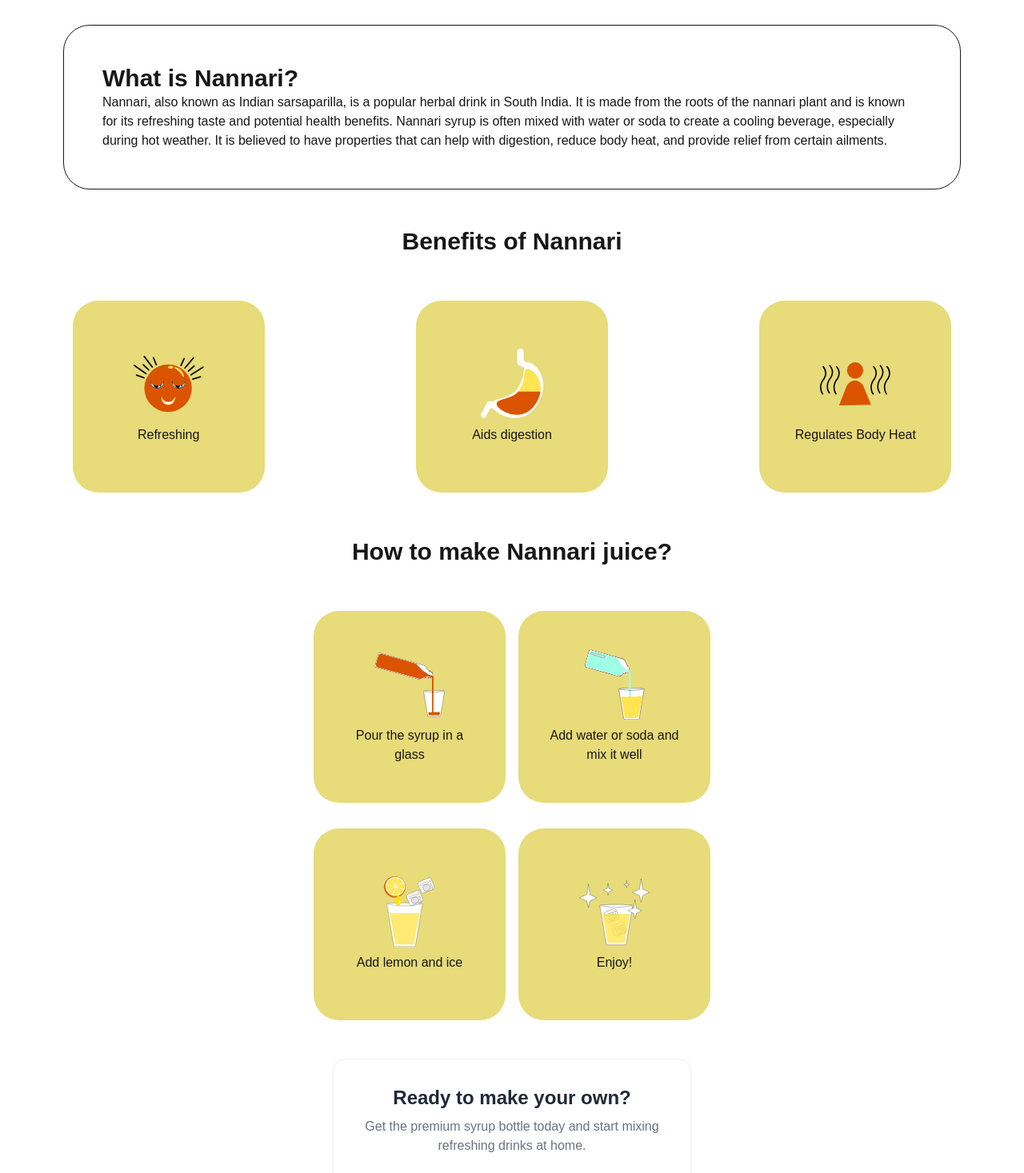
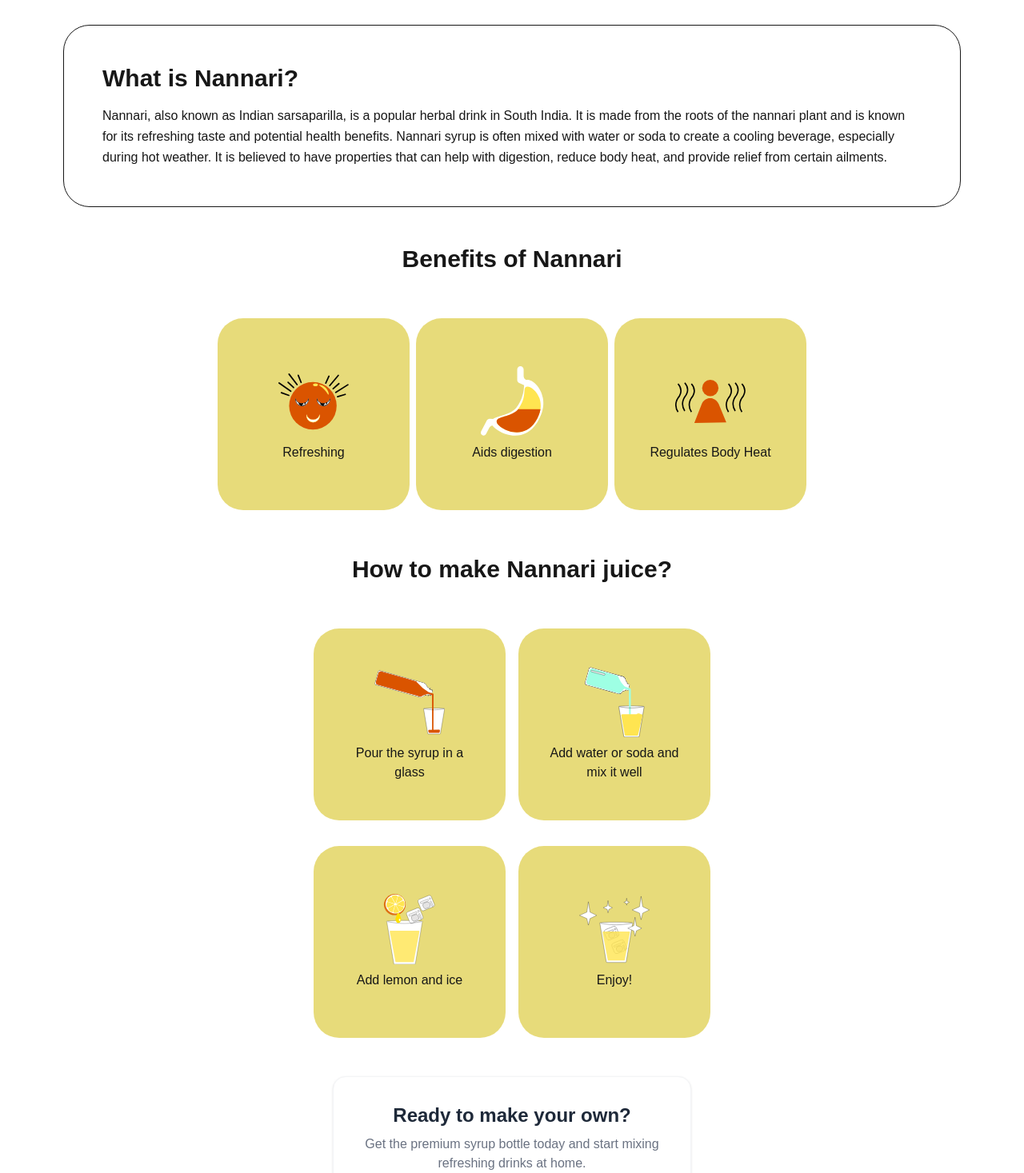
Before and after one commit to Irah2/Nannari, a Next.js app: page / in a window 1280 px wide. Shown: the part 520-1987 px from the top of the page at 80% size. Built offline with nearby package versions, Linux system fonts and the light colour scheme.

Commit message:
Added gsap animation

```diff
--- a/app/ThirdHome.tsx
+++ b/app/ThirdHome.tsx
@@ -1,21 +1,88 @@
+"use client"; // Required if using Next.js App Router
+
+import { useRef } from "react";
+import gsap from "gsap";
+import { useGSAP } from "@gsap/react";
+import { ScrollTrigger } from "gsap/ScrollTrigger";
 import Card from "./Components";
 
+// Register GSAP plugins
+gsap.registerPlugin(useGSAP, ScrollTrigger);
+
 export default function ThirdHome() {
-    return(//#da5400
-        <div>
+    const container = useRef(null);
 
+    useGSAP(() => {
+        // 1. Hero Animations (Plays immediately on load)
+        gsap.from(".gsap-hero", {
+            y: 50,
+            opacity: 0,
+            duration: 1,
+            stagger: 0.2,
+            ease: "power3.out",
+        });
 
+        // 2. About Section (Fades and slides up on scroll)
+        gsap.from(".gsap-about", {
+            scrollTrigger: {
+                trigger: ".gsap-about",
+                start: "top 85%", // Triggers when the top of the element hits 85% down the viewport
+            },
+            y: 40,
+            opacity: 0,
+            duration: 0.8,
+            ease: "power2.out",
+        });
+
+        // 3. Benefits Cards (Staggered pop-in on scroll)
+        gsap.from(".gsap-benefit", {
+            scrollTrigger: {
+                trigger: ".benefits-container",
+                start: "top 80%",
+            },
+            scale: 0.8,
+            opacity: 0,
+            duration: 0.6,
+            stagger: 0.15,
+            ease: "back.out(1.7)", // Gives a slight bounce effect
+        });
+
+        // 4. How to Make Cards (Staggered slide up on scroll)
+        gsap.from(".gsap-step", {
+            scrollTrigger: {
+                trigger: ".steps-container",
+                start: "top 80%",
+            },
+            y: 50,
+            opacity: 0,
+            duration: 0.6,
+            stagger: 0.15,
+            ease: "power2.out",
+        });
+
+        // 5. Bottom CTA (Pops in on scroll)
+        gsap.from(".gsap-cta", {
+            scrollTrigger: {
+                trigger: ".gsap-cta",
+                start: "top 90%",
+            },
+            scale: 0.9,
+            opacity: 0,
+            duration: 0.8,
+            ease: "power3.out",
+        });
+    }, { scope: container }); // Scope limits animations to elements inside this specific component
+
+    return(
+        <div ref={container}>
+
+            {/* HERO SECTION */}
             <div className="w-full h-1/2 bg-[#e7db7a] flex items-center justify-center pt-4 pb-4 px-6">
                 <div className="max-w-7xl mx-auto flex flex-col items-center text-center">
 
                     <div className="flex flex-col sm:flex-row-reverse items-center justify-center gap-2 sm:gap-12 mb-2">
-                        {/* Massive, Centered Image */}
 
-
-
-
-                        <div className="flex flex-wrap justify-center ">
-
+                        <div className="flex flex-wrap justify-center gsap-hero">
                             <div className="w-3/2 max-w-3/2 mb-2 flex justify-center">
                                 <img
                                     src="/Images_Svgs/Logo.svg"
@@ -27,10 +94,9 @@ export default function ThirdHome() {
                             <h1 className="text-2xl text-center md:text-5xl font-extrabold text-gray-900 leading-tight tracking-tight mb-2">
                                 Your Perfect Summer
                             </h1>
-
                         </div>
 
-                        <div className="flex flex-col sm:flex-col items-start gap-2 bg-[#e7db7a] p-6 md:p-12 rounded-3xl shadow-xl border border-gray-100">
+                        <div className="flex flex-col sm:flex-col items-start gap-2 bg-[#e7db7a] p-6 md:p-12 rounded-3xl shadow-xl border border-gray-100 gsap-hero">
                             <div className="flex flex-col items-center sm:items-start gap-4 text-center sm:text-left">
                                 <p className="text-sm sm:text-4xl font-semibold text-black">A bottle of our signature syrup</p>
                                 <span className="text-4xl sm:text-6xl font-black text-gray-900">₹150</span>
@@ -42,16 +108,14 @@ export default function ThirdHome() {
 
                     </div>
 
-
-
-
                 </div>
             </div>
 
-
-            <div className="p-12 outline outline-1 w-7/8 rounded-[32px] mx-auto mt-12">
-                <h1 className="font-bold text-3xl ">What is Nannari?</h1>
-                <p>Nannari, also known as Indian sarsaparilla, is a popular herbal drink in South India. It is made from the
+            {/* ABOUT SECTION */}
+            <div className="p-12 outline outline-1 w-7/8 rounded-[32px] mx-auto mt-12 gsap-about">
+                <h1 className="font-bold text-3xl mb-4">What is Nannari?</h1>
+                <p className="leading-relaxed">
+                   Nannari, also known as Indian sarsaparilla, is a popular herbal drink in South India. It is made from the
                    roots of the nannari plant and is known
                    for its refreshing taste and potential health benefits.
                    Nannari syrup is often mixed with water or soda to create a cooling beverage,
@@ -60,50 +124,41 @@ export default function ThirdHome() {
                 </p>
             </div>
 
+            {/* BENEFITS SECTION */}
             <h1 className="font-bold text-3xl mx-auto p-12 text-center">Benefits of Nannari</h1>
 
-            <div className="flex flex-wrap justify-center gap-2 my-auto mx-auto">
-                <div className="bg-[#e7db7a] w-60 h-60 flex flex-col items-center justify-center gap-2 p-8 rounded-[32px] mx-auto my-2">
-                    <img className="w-1/2 h-1/2 mx-auto" src="/Images_Svgs/refreshingFace.svg" alt="Pouring Syrup" />
-                    <p className="text-center">Refreshing</p>
+            <div className="flex flex-wrap justify-center gap-2 my-auto mx-auto benefits-container">
+                <div className="gsap-benefit">
+                    <Card imgSrc="/Images_Svgs/refreshingFace.svg" imgAlt="Refreshing" text="Refreshing" />
                 </div>
-
-                <Card imgSrc="/Images_Svgs/stomach.svg"
-                imgAlt="Stomach"
-                text="Aids digestion"
-                />
-
-                <Card imgSrc="/Images_Svgs/BodyHeat.svg"
-                imgAlt="BodyHeat"
-                text="Regulates Body Heat"
-                />
-
+                <div className="gsap-benefit">
+                    <Card imgSrc="/Images_Svgs/stomach.svg" imgAlt="Stomach" text="Aids digestion" />
+                </div>
+                <div className="gsap-benefit">
+                    <Card imgSrc="/Images_Svgs/BodyHeat.svg" imgAlt="BodyHeat" text="Regulates Body Heat" />
+                </div>
             </div>
 
+            {/* HOW TO MAKE SECTION */}
             <h1 className="font-bold text-3xl mx-auto p-12 text-center">How to make Nannari juice?</h1>
 
-            <div className="grid grid-cols-2 w-fit mx-auto gap-4 ">
-                <Card imgSrc="/Images_Svgs/pouring.svg"
-                imgAlt="Pouring Syrup"
-                text="Pour the syrup in a glass"
-                />
-
-                <Card imgSrc="/Images_Svgs/pouringWater.svg"
-                imgAlt="Water"
-                text="Add water or soda and mix it well"
-                />
-                <Card imgSrc="/Images_Svgs/LemonAndIce(1).svg"
-                imgAlt="Lemon"
-                text="Add lemon and ice"
-                />
-                <Card imgSrc="/Images_Svgs/FinishedJuice.svg"
-                imgAlt="Enjoy"
-                text="Enjoy!"
-                />
-
+            <div className="grid grid-cols-2 w-fit mx-auto gap-4 steps-container">
+                <div className="gsap-step">
+                    <Card imgSrc="/Images_Svgs/pouring.svg" imgAlt="Pouring Syrup" text="Pour the syrup in a glass" />
+                </div>
+                <div className="gsap-step">
+                    <Card imgSrc="/Images_Svgs/pouringWater.svg" imgAlt="Water" text="Add water or soda and mix it well" />
+                </div>
+                <div className="gsap-step">
+                    <Card imgSrc="/Images_Svgs/LemonAndIce(1).svg" imgAlt="Lemon" text="Add lemon and ice" />
+                </div>
+                <div className="gsap-step">
+                    <Card imgSrc="/Images_Svgs/FinishedJuice.svg" imgAlt="Enjoy" text="Enjoy!" />
+                </div>
             </div>
 
-            <div className="flex flex-col items-center justify-center mt-10 p-6 sm:p-8 bg-white rounded-2xl shadow-sm border border-gray-100 max-w-md mx-auto text-center">
+            {/* CTA SECTION */}
+            <div className="flex flex-col items-center justify-center mt-10 p-6 sm:p-8 bg-white rounded-2xl shadow-sm border border-gray-100 max-w-md mx-auto text-center gsap-cta">
                 <h3 className="text-2xl font-bold text-gray-800 mb-2">
                     Ready to make your own?
                 </h3>
@@ -121,9 +176,7 @@ export default function ThirdHome() {
                 </div>
             </div>
 
-
-
-
+            {/* FOOTER */}
             <footer className="w-full border-t border-gray-100 bg-[#e7db7a] mt-16 pt-8 pb-6 text-center">
                 <div className="max-w-4xl mx-auto px-4 flex flex-col items-center">
 
@@ -145,8 +198,6 @@ export default function ThirdHome() {
                 </div>
             </footer>
 
-
-
         </div>
     );
 }
```
